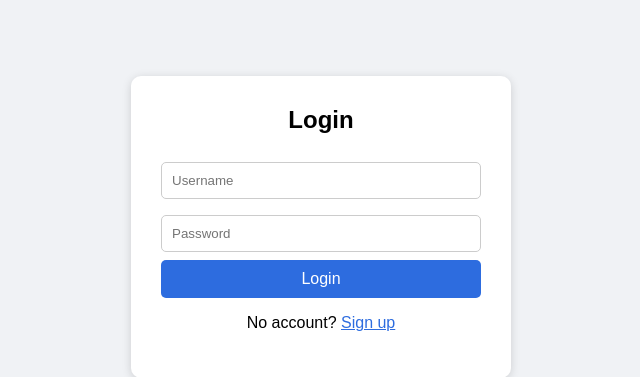
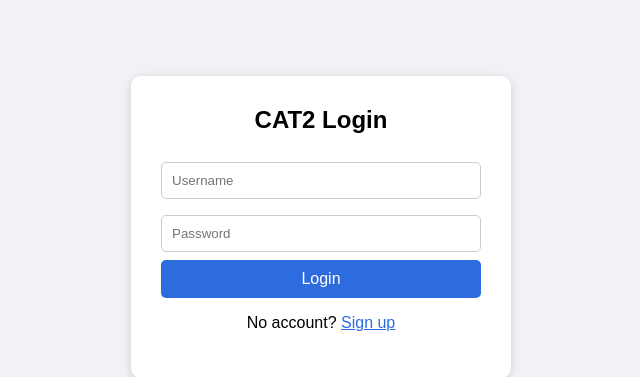
Before and after one commit to Kinyanjui-Dean/IS-project1, a PHP site: page /login.php in a window 1280 px wide. Shown: the part 173-550 px from the top of the page, without its empty margins (319-959 px from the left). Run offline with PHP 8.4, Linux system fonts and the light colour scheme.

Commit message:
Update login heading

```diff
--- a/login.php
+++ b/login.php
@@ -18,7 +18,7 @@ if ($_SERVER['REQUEST_METHOD'] === 'POST') {
 <!DOCTYPE html>
 <html><head><title>Login</title><link rel="stylesheet" href="style.css"></head>
 <body><div class="card">
-  <h2>Login</h2>
+  <h2>CAT2 Login</h2>
   <?php if ($msg) echo "<div class='msg $cls'>" . htmlspecialchars($msg) . "</div>"; ?>
   <form method="POST">
     <input name="username" placeholder="Username" required>
```
